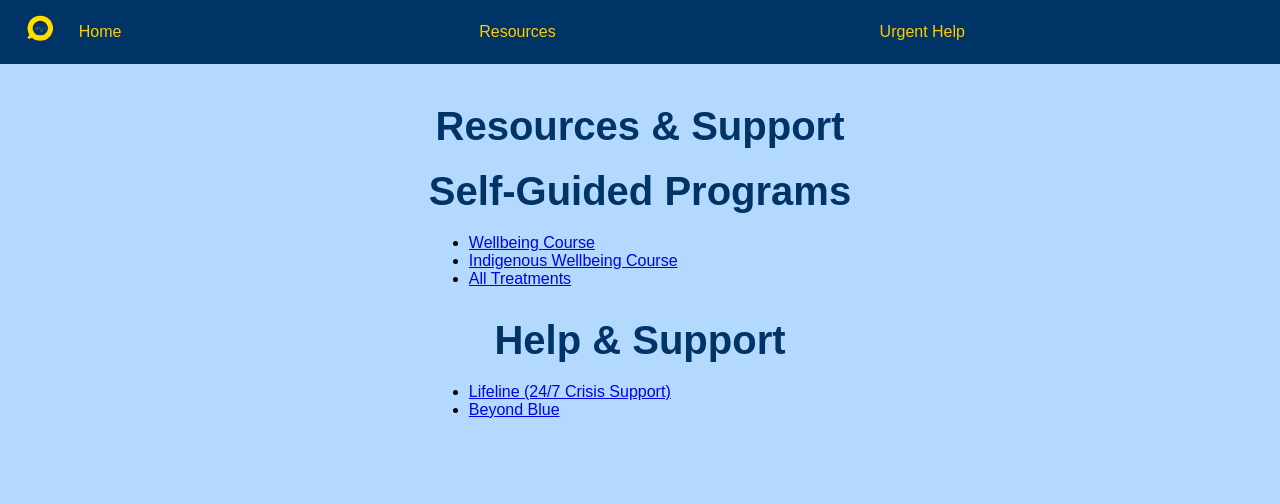
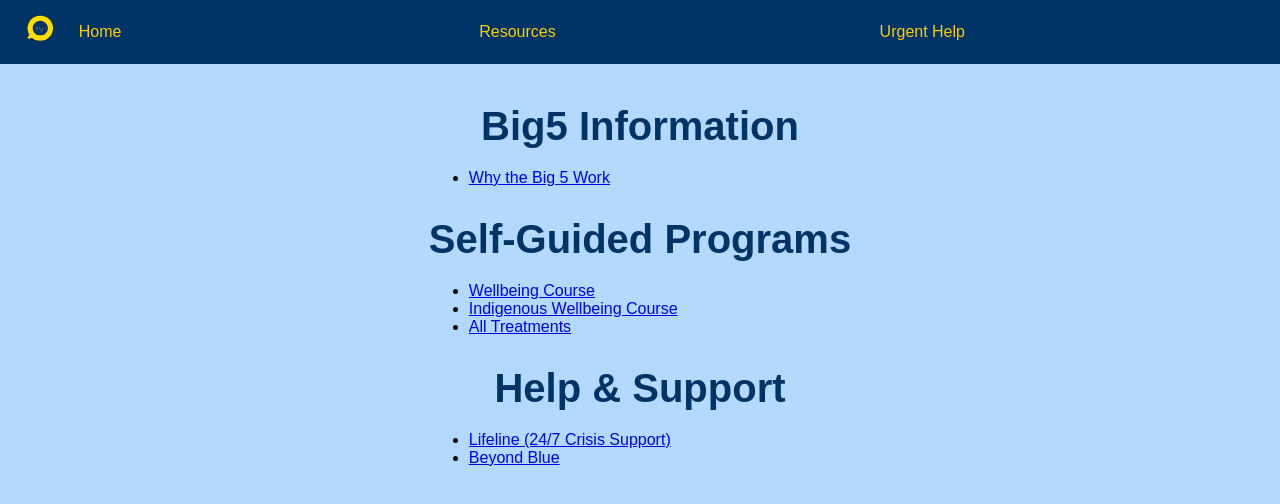
Before and after one commit to CafeRacer68/big5-react-app, a React (Create React App) app in the folder big5_react_flat_root/: page /resources in a window 1280 px wide. Shown: the top 504 px of the page. Built offline with nearby package versions, Linux system fonts and the light colour scheme.

Commit message:
Commit updates

```diff
--- a/big5_react_flat_root/src/App.js
+++ b/big5_react_flat_root/src/App.js
@@ -44,7 +44,7 @@ function Home() {
           style={{ width: "200px", height: "auto" }}
         />
       </div>
-      <h1>Welcome back, {userName} 👋</h1>
+      <h1>Welcome back to th Big 5, {userName} 👋</h1>
       <MoodCheckin />
       <DailyMessage />
 
--- a/big5_react_flat_root/src/components/Resources.js
+++ b/big5_react_flat_root/src/components/Resources.js
@@ -3,7 +3,21 @@ import React from "react";
 const Resources = () => {
   return (
     <div style={{ padding: 20, maxWidth: 800, margin: "0 auto" }}>
-      <h2 style={{ color: "#003366" }}>Resources & Support</h2>
+      <h2 style={{ color: "#003366" }}>Big5 Information</h2>
+
+      <section style={{ marginBottom: 30 }}>
+        <ul>
+          <li>
+            <a
+              href="https://www.mindspot.org.au/info/the-big-five/why-big-five-works/"
+              target="_blank"
+              rel="noopener noreferrer"
+            >
+              Why the Big 5 Work
+            </a>
+          </li>
+        </ul>
+      </section>
 
       <section style={{ marginBottom: 30 }}>
         <h3>Self-Guided Programs</h3>
```
